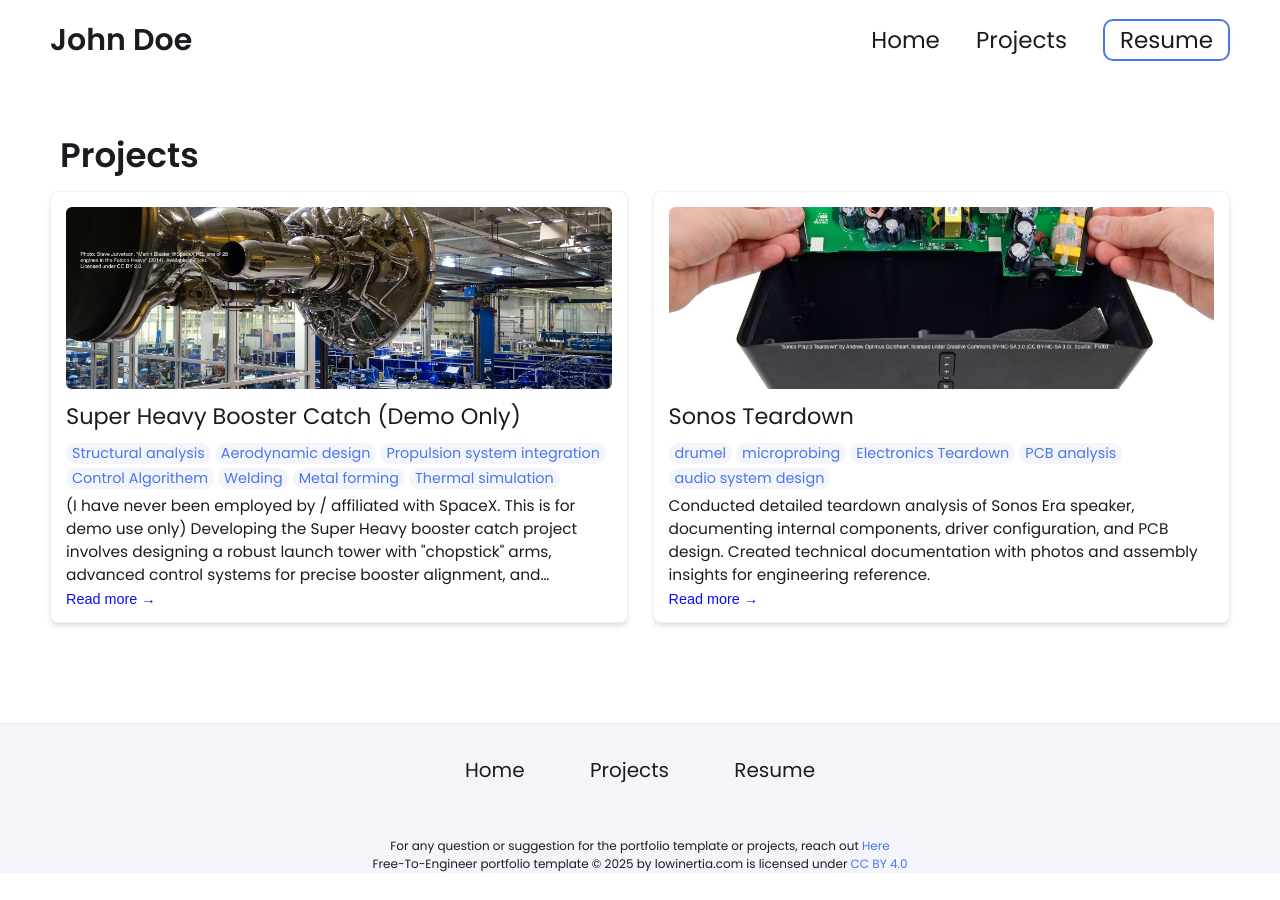
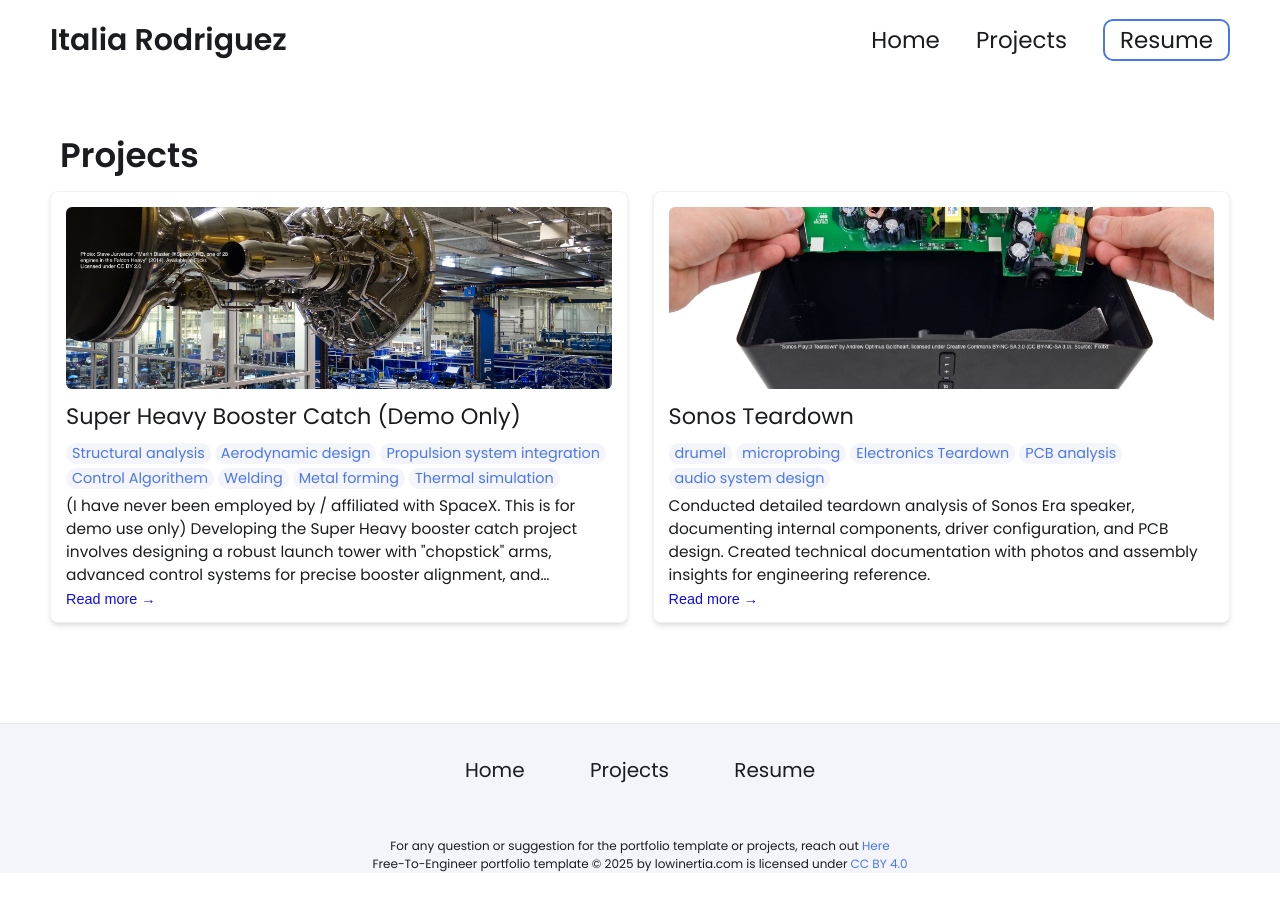
Before and after one commit to italiarod/italiarod.github.io, a Jekyll site: the page built from projects.html, in a window 1280 px wide. Built offline with Jekyll 4.4.1, drawn with Linux system fonts in a browser that asks for light colours; part of the change alters nothing that is shown.

Commit message:
Update _config.yml

```diff
--- a/_config.yml
+++ b/_config.yml
@@ -7,17 +7,16 @@
 
 # Main Page Setup
 
-title: John Doe's Portfolio # This is what shows up in the tab of the browser
+title: Italia's Portfolio # This is what shows up in the tab of the browser
 
 
 
 # Hero Section
-name: John Doe
-headline: headline message
+name: Italia Rodriguez
+headline: Biomedical Engineer in Training
 description: >- # dont remove this line. this will ignore all new lines until the next section
-  Write an awesome intro and discuss your highlights and qualification. You can edit this
-  line in _config.yml. It will appear in your document head meta (for
-  Google search results) and in your feed.xml site description.
+  2+ years of industry experience designing and producing biomedical instrumentation, including leading assembly operations for
+  ~250 devices/month, developing production jigs that reduced defects by 20%, and delivering 15+ custom hardware solutions for international clients.
 
 # Place your profile image in /assets/images/profile-image/folder and edit the file name
 profile_image: ./assets/images/profile-image/avatar.jpeg
@@ -31,9 +30,9 @@ resume-url: https://drive.google.com/file/d/13Z3duVzh-gguPU5r03oJVEE6rV9rd3DS/vi
 # Set up external links - this will show up as small icons next to your name.
 
 external-links:    # input only your own url slug. The icons with missing entries will not appear.
-  linkedin: test    # https://www.linkedin.com/in/{your url slug}
-  github: leea12    # https://github.com/{your url slug}
-  stackoverflow: test      # https://stackoverflow.com/users/{your url slug}
+  linkedin: italia-rodriguez    # https://www.linkedin.com/in/{your url slug}
+  github: italiarod   # https://github.com/{your url slug}
+  stackoverflow:      # https://stackoverflow.com/users/{your url slug}
   medium:            # https://medium.com/@{your url slug}
   x-twitter:   # https://x.com/{your url slug}
   threads:            # https://threads.net/@{your url slug}
@@ -47,48 +46,26 @@ external-links:    # input only your own url slug. The icons with missing entrie
 skills:
   - category: 3D Modeling
     tools:
+    - Solidworks
     - Onshape
-    - Solidworks
-    - Creo
     - Fusion 360 (Autodesk)
-    - Blender (for complex shapes or animations)
-    - Siemens NX
-    - Inventor (Autodesk)
-    - CATIA (Dassault Systèmes)
+
   - category: Prototyping
     tools:
-    - SLA
-    - CNC
-    - FDM
-    - SLS
-    - DMLS
-    - PolyJet Printing
-    - Vacuum Casting
-    - Laser Cutting
-    - Water Jet Cutting
     - Arduino / Raspberry Pi
     - Breadboarding for circuit testing
+    - Laser Cutting
   - category: Design Standards / Practices
     tools:
-    - GD&T ASME Y14
     - ISO fits and tolerances
-    - PLM (PTC Windchill / Arena)
   - category: PCB Design
     tools:
-    - Altium Designer
-    - Altium
-    - Eagle
+    - Fusion360
     - KiCad
-  - category: Problem Solving / Risk Management
-    tools:
-    - Root Cause Analysis (e.g., 5 Whys, Fishbone Diagram)
-    - DFMEA / PFMEA
-    - Six Sigma methodologies
-    - Shain Red-X
 
 
 # Contact Form Setup. Setup an account and copy over the key. When someone fills out the form, it will be received in your email.
-formspree-key:   https://formspree.io/f/{8-digit key}
+formspree-key:   https://formspree.io/f/mnjdjogy
 
 
 
```
